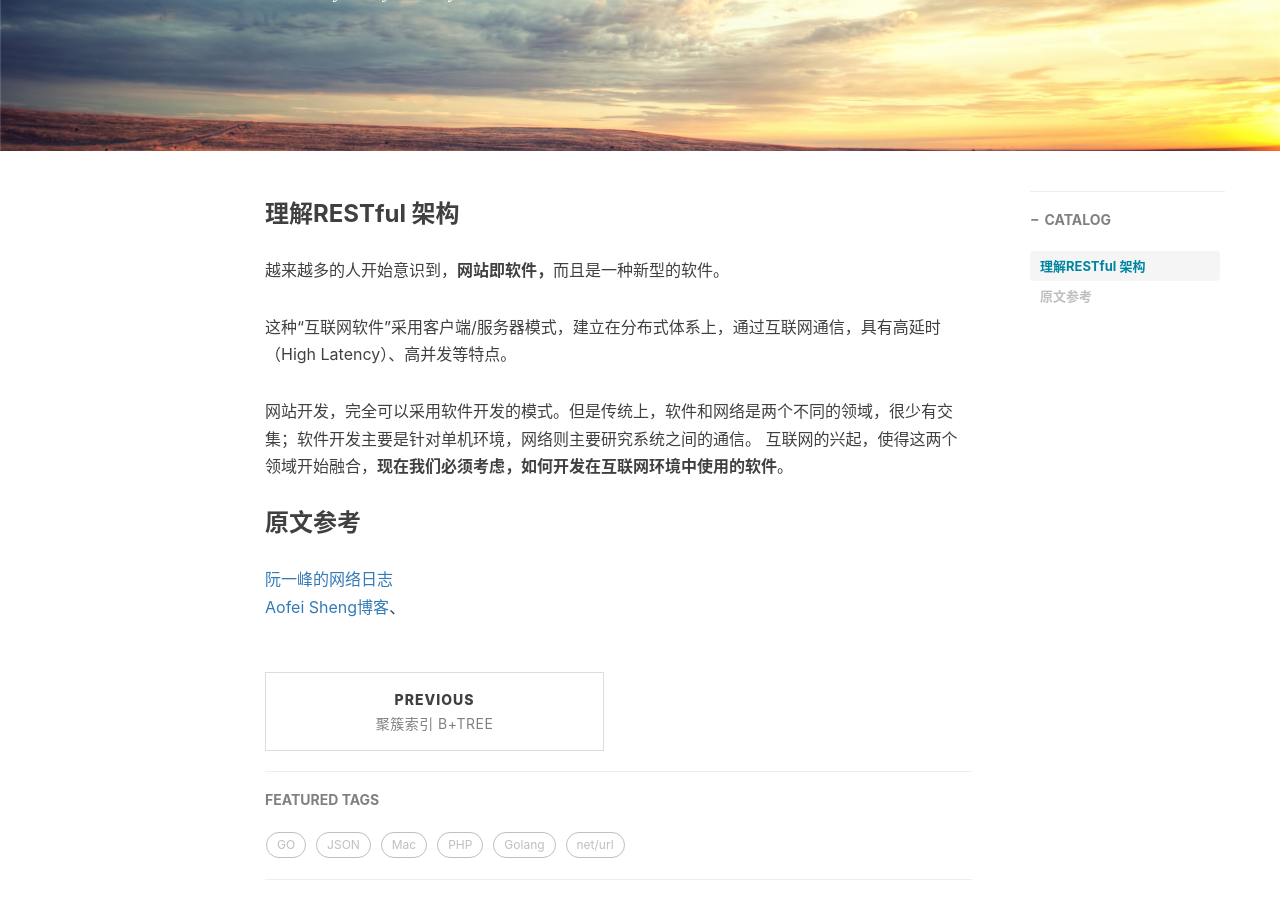
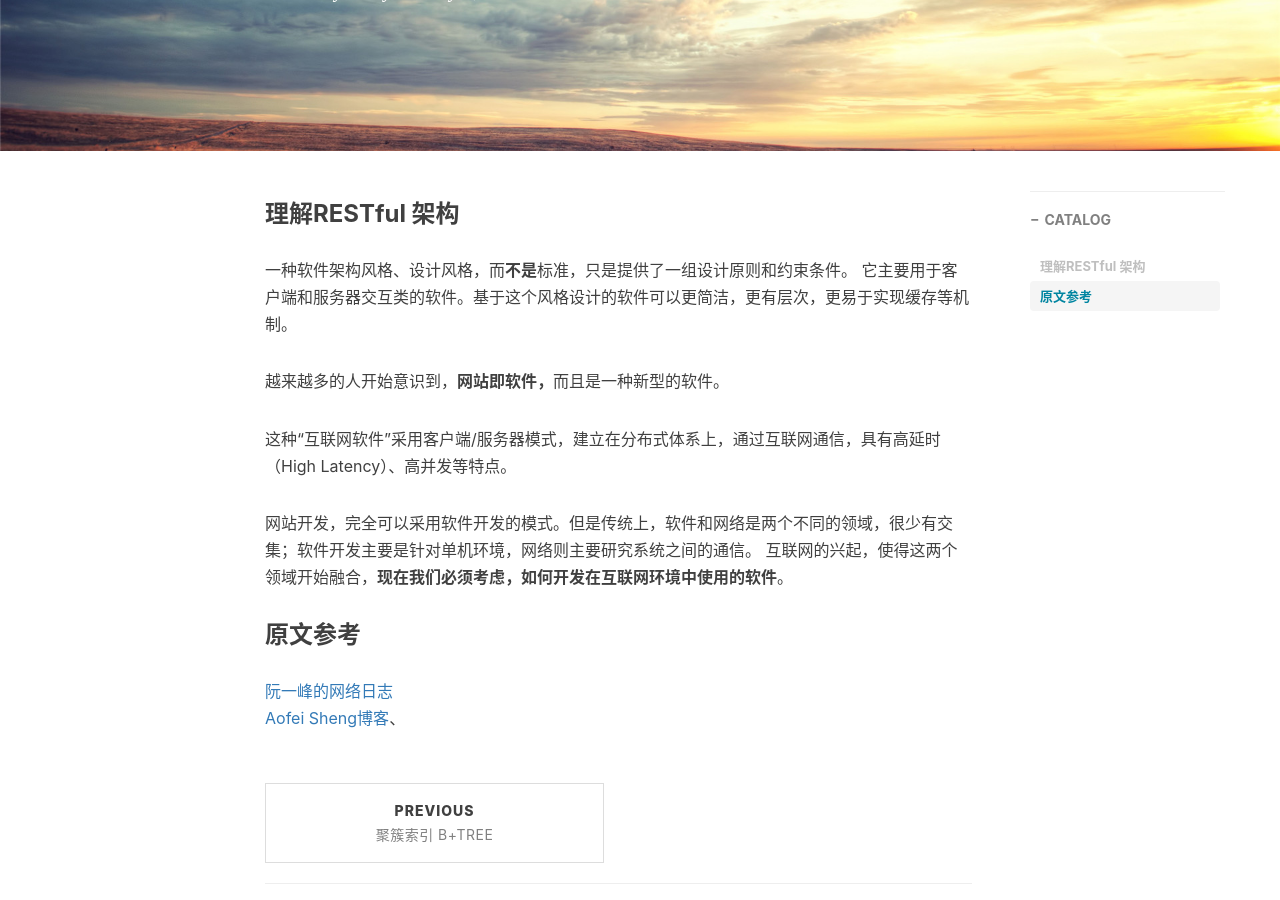
Before and after one commit to huasx/huasx.github.io, a Jekyll site: the page built from _posts/2019-05-06-restful.md, in a window 1280 px wide and 900 px high, scrolled down 372 px. Built offline with Jekyll 4.4.1, drawn with Linux system fonts in a browser that asks for light colours; nearby versions of some CDN libraries; comment, search, counter and statistics services are not loaded.

Commit message:
update blog

```diff
--- a/_posts/2019-05-06-restful.md
+++ b/_posts/2019-05-06-restful.md
@@ -13,6 +13,9 @@ tags:
 ---
 
 ### 理解RESTful 架构
+一种软件架构风格、设计风格，而**不是**标准，只是提供了一组设计原则和约束条件。
+它主要用于客户端和服务器交互类的软件。基于这个风格设计的软件可以更简洁，更有层次，更易于实现缓存等机制。
+
 越来越多的人开始意识到，**网站即软件，**而且是一种新型的软件。
 
 这种“互联网软件”采用客户端/服务器模式，建立在分布式体系上，通过互联网通信，具有高延时（High Latency）、高并发等特点。
```
